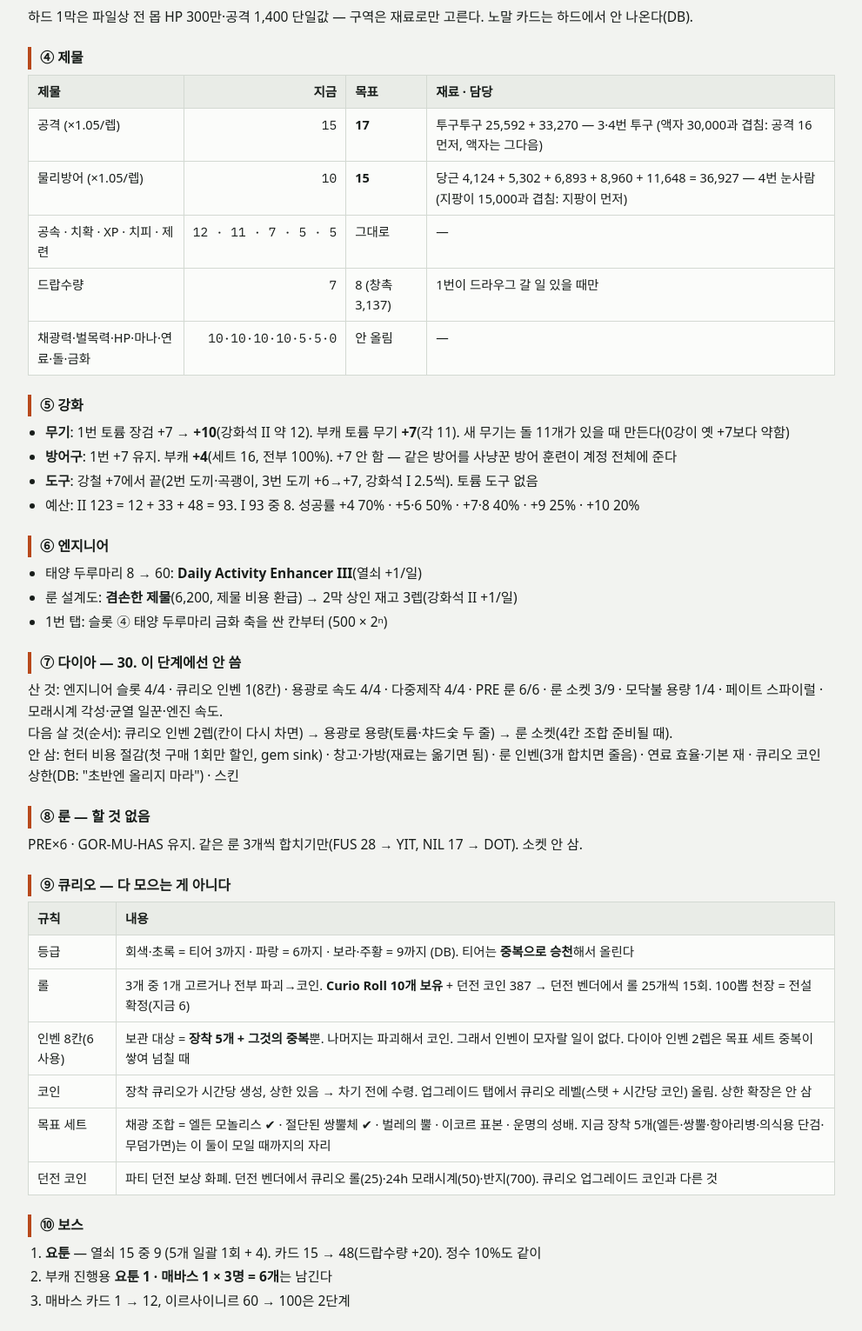
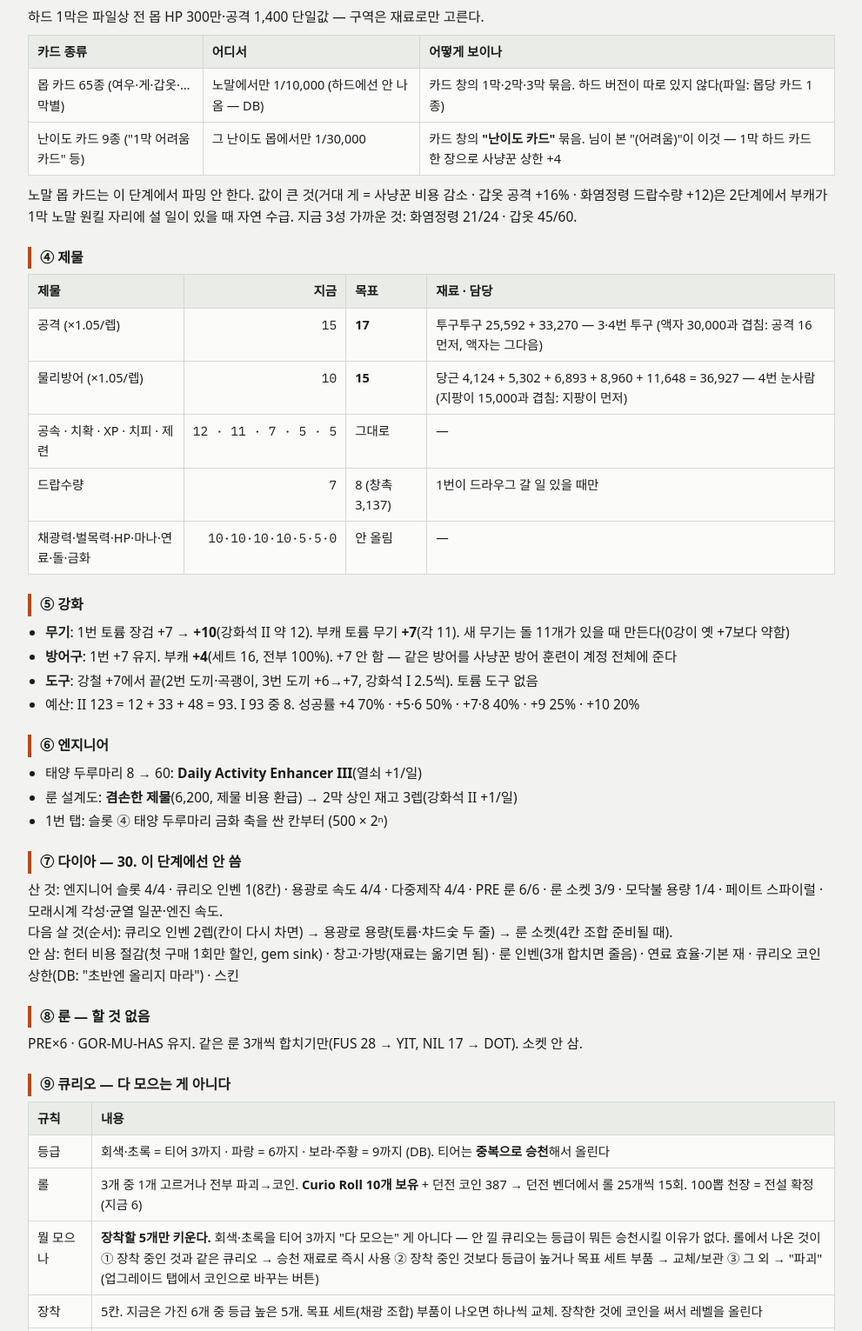
Before and after one commit to life-yu/evitania-guide, a plain HTML site: page evitania/index.html in a window 1280 px wide. Shown: the part 1589-3120 px from the top of the page at 87% size, without its empty margins (144-1135 px from the left). Drawn offline with Linux system fonts and the light colour scheme; a web font is replaced by a local one.

Commit message:
큐리오 보관·장착 규칙, 카드 종류(몹 카드 vs 난이도 카드) 명확화

```diff
--- a/evitania/index.html
+++ b/evitania/index.html
@@ -88,7 +88,13 @@ p{margin:4px 0 8px}
 <tr><td>1 멧돼지 · 2 말벌 · 4 그루터기</td><td>고기 · 벌집 · 나뭇잎</td><td>지구력 · 명상 · 지식</td><td>14 유지</td></tr>
 <tr><td>9 게 · 10 박쥐 · 11 코볼트 · 12 책 · 13 슬라임 · 14 화염정령</td><td>게 집게 · 박쥐 가루 · 양초 · 페이지 · 주사위 · 화염 정수</td><td>채광 훈련 · 벌목 훈련 · 공속 · 치피 · 치확 · 추가 피해</td><td>2단계</td></tr>
 </table>
-<p>하드 1막은 파일상 전 몹 HP 300만·공격 1,400 단일값 — 구역은 재료로만 고른다. 노말 카드는 하드에서 안 나온다(DB).</p>
+<p>하드 1막은 파일상 전 몹 HP 300만·공격 1,400 단일값 — 구역은 재료로만 고른다.</p>
+<table>
+<tr><th>카드 종류</th><th>어디서</th><th>어떻게 보이나</th></tr>
+<tr><td>몹 카드 65종 (여우·게·갑옷·… 막별)</td><td>노말에서만 1/10,000 (하드에선 안 나옴 — DB)</td><td>카드 창의 1막·2막·3막 묶음. 하드 버전이 따로 있지 않다(파일: 몹당 카드 1종)</td></tr>
+<tr><td>난이도 카드 9종 ("1막 어려움 카드" 등)</td><td>그 난이도 몹에서만 1/30,000</td><td>카드 창의 <b>"난이도 카드"</b> 묶음. 님이 본 "(어려움)"이 이것 — 1막 하드 카드 한 장으로 사냥꾼 상한 +4</td></tr>
+</table>
+<p>노말 몹 카드는 이 단계에서 파밍 안 한다. 값이 큰 것(거대 게 = 사냥꾼 비용 감소 · 갑옷 공격 +16% · 화염정령 드랍수량 +12)은 2단계에서 부캐가 1막 노말 원킬 자리에 설 일이 있을 때 자연 수급. 지금 3성 가까운 것: 화염정령 21/24 · 갑옷 45/60.</p>
 
 <h3>④ 제물</h3>
 <table>
@@ -128,7 +134,9 @@ p{margin:4px 0 8px}
 <tr><th>규칙</th><th>내용</th></tr>
 <tr><td>등급</td><td>회색·초록 = 티어 3까지 · 파랑 = 6까지 · 보라·주황 = 9까지 (DB). 티어는 <b>중복으로 승천</b>해서 올린다</td></tr>
 <tr><td>롤</td><td>3개 중 1개 고르거나 전부 파괴→코인. <b>Curio Roll 10개 보유</b> + 던전 코인 387 → 던전 벤더에서 롤 25개씩 15회. 100뽑 천장 = 전설 확정(지금 6)</td></tr>
-<tr><td>인벤 8칸(6 사용)</td><td>보관 대상 = <b>장착 5개 + 그것의 중복</b>뿐. 나머지는 파괴해서 코인. 그래서 인벤이 모자랄 일이 없다. 다이아 인벤 2렙은 목표 세트 중복이 쌓여 넘칠 때</td></tr>
+<tr><td>뭘 모으나</td><td><b>장착할 5개만 키운다.</b> 회색·초록을 티어 3까지 "다 모으는" 게 아니다 — 안 낄 큐리오는 등급이 뭐든 승천시킬 이유가 없다. 롤에서 나온 것이 ① 장착 중인 것과 같은 큐리오 → 승천 재료로 즉시 사용 ② 장착 중인 것보다 등급이 높거나 목표 세트 부품 → 교체/보관 ③ 그 외 → "파괴"(업그레이드 탭에서 코인으로 바꾸는 버튼)</td></tr>
+<tr><td>장착</td><td>5칸. 지금은 가진 6개 중 등급 높은 5개. 목표 세트(채광 조합) 부품이 나오면 하나씩 교체. 장착한 것에 코인을 써서 레벨을 올린다</td></tr>
+<tr><td>인벤 8칸(6 사용)</td><td>위 규칙이면 5(장착) + 1~3(대기)라 <b>다이아 확장 없이 된다</b>. 중복은 승천에 바로 먹여서 칸을 안 차지한다. 확장은 목표 세트 부품이 5개 넘게 대기할 때만</td></tr>
 <tr><td>코인</td><td>장착 큐리오가 시간당 생성, 상한 있음 → 차기 전에 수령. 업그레이드 탭에서 큐리오 레벨(스탯 + 시간당 코인) 올림. 상한 확장은 안 삼</td></tr>
 <tr><td>목표 세트</td><td>채광 조합 = 엘든 모놀리스 ✔ · 절단된 쌍뿔체 ✔ · 벌레의 뿔 · 이코르 표본 · 운명의 성배. 지금 장착 5개(엘든·쌍뿔·항아리병·의식용 단검·무덤가면)는 이 둘이 모일 때까지의 자리</td></tr>
 <tr><td>던전 코인</td><td>파티 던전 보상 화폐. 던전 벤더에서 큐리오 롤(25)·24h 모래시계(50)·반지(700). 큐리오 업그레이드 코인과 다른 것</td></tr>
```
